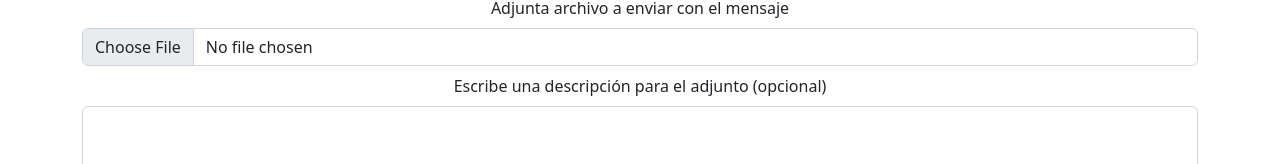
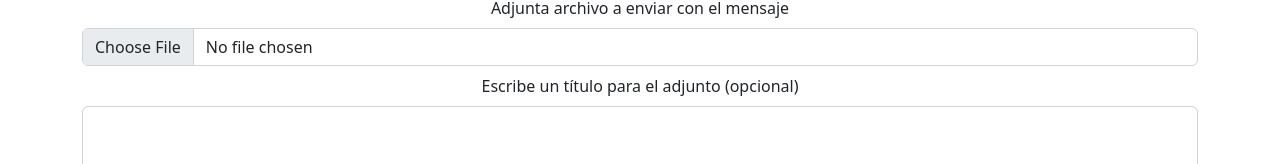
Before and after one commit to IsaacYAGI/ng-whatsapp-send, an Angular app: page /home in a window 1280 px wide. Both pictures are taken after a click on the checkbox "El mensaje lleva adjunto". Shown: the part 1002-1166 px from the top of the page. Built offline with nearby package versions, Linux system fonts and the light colour scheme.

Commit message:
fix: adjust wording in massive send form component

```diff
--- a/src/app/Components/masive-send-form/masive-send-form.component.html
+++ b/src/app/Components/masive-send-form/masive-send-form.component.html
@@ -31,7 +31,7 @@
           <small class="form-text text-danger">Adjunte un archivo</small>
         }
         <div class="col my-2">
-          <label for="attachmentCaption" class="form-label">Escribe una descripción para el adjunto (opcional)</label>
+          <label for="attachmentCaption" class="form-label">Escribe un título para el adjunto (opcional)</label>
           <textarea name="attachmentCaption" formControlName="attachmentCaption" id="attachmentCaption" cols="30" rows="3" class="form-control" (input)="saveCaptionToLocalStorage()"></textarea>
         </div>
       }
```
